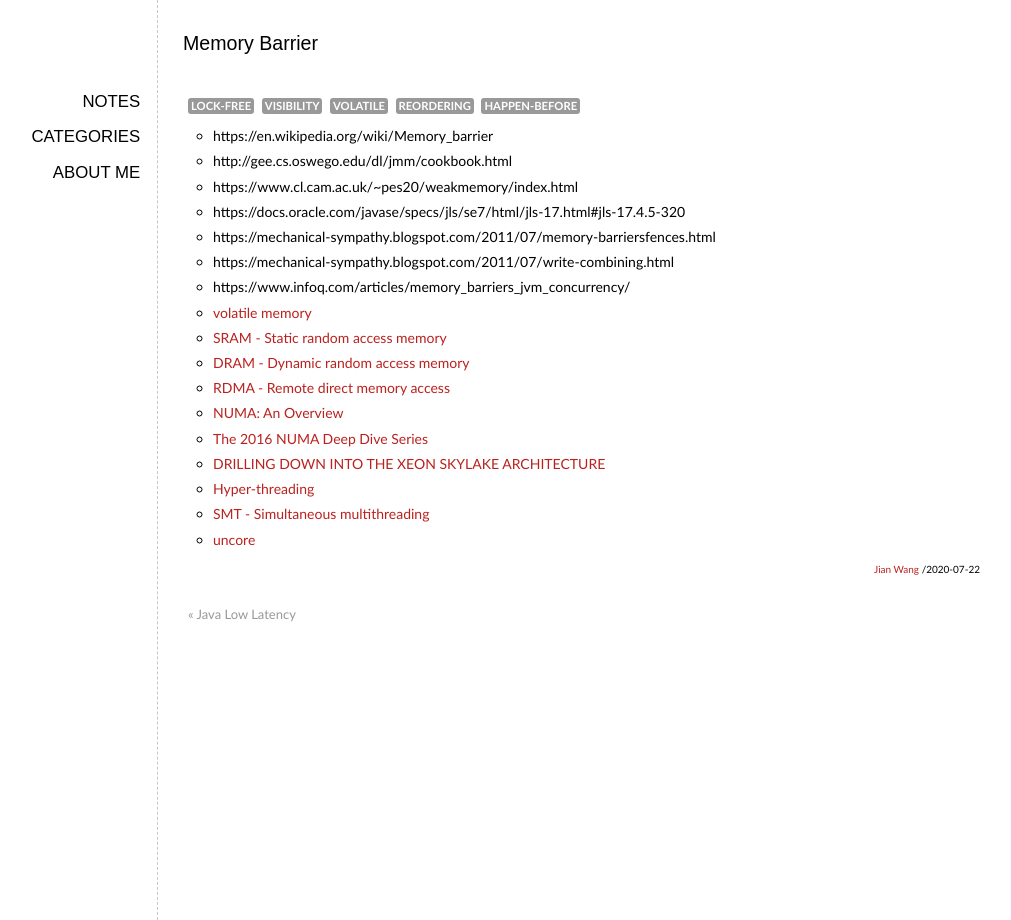
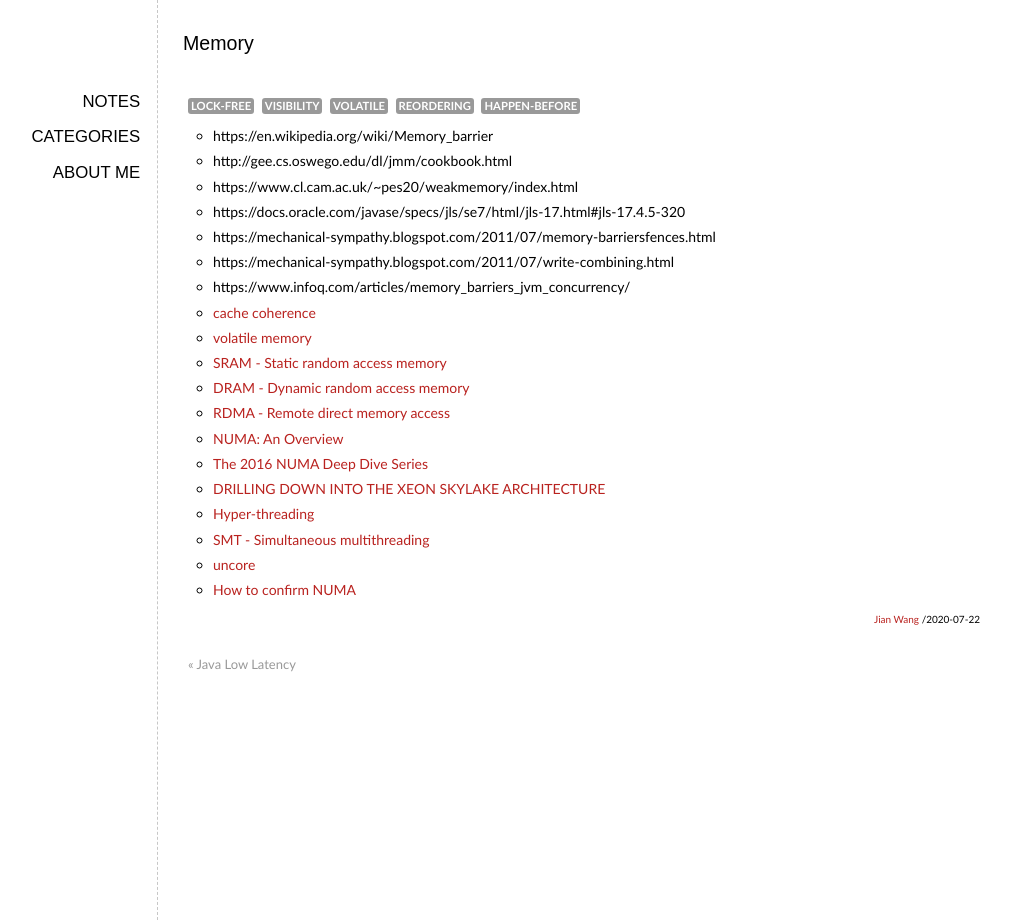
Before and after one commit to elan2wang/note, a Jekyll site: the page built from _posts/2020-07-22-memory.md, in a window 1280 px wide. Shown: the whole page, without its empty margins (93-1104 px from the left). Built offline with Jekyll 4.4.1, drawn with Linux system fonts in a browser that asks for light colours; comment, search, counter and statistics services are not loaded.

Commit message:
Update and rename 2020-07-22-memory-barrier.md to 2020-07-22-memory.md

```diff
--- a/_posts/2020-07-22-memory-barrier.md
+++ b/_posts/2020-07-22-memory.md
@@ -1,6 +1,6 @@
 ---
 layout: post
-title: Memory Barrier
+title: Memory
 tags: lock-free visibility volatile reordering happen-before
 categories: Java
 ---
@@ -13,6 +13,7 @@ categories: Java
 * https://mechanical-sympathy.blogspot.com/2011/07/write-combining.html
 * https://www.infoq.com/articles/memory_barriers_jvm_concurrency/
 
+* [cache coherence](https://en.wikipedia.org/wiki/Cache_coherence)
 * [volatile memory](https://en.wikipedia.org/wiki/Volatile_memory)
 * [SRAM - Static random access memory](https://en.wikipedia.org/wiki/Static_random-access_memory)
 * [DRAM - Dynamic random access memory](https://en.wikipedia.org/wiki/Dynamic_random-access_memory)
@@ -23,3 +24,5 @@ categories: Java
 * [Hyper-threading](https://en.wikipedia.org/wiki/Hyper-threading)
 * [SMT - Simultaneous multithreading](https://en.wikipedia.org/wiki/Simultaneous_multithreading)
 * [uncore](https://en.wikipedia.org/wiki/Uncore)
+
+* [How to confirm NUMA](https://stackoverflow.com/questions/10109783/how-to-confirm-numa)
```
